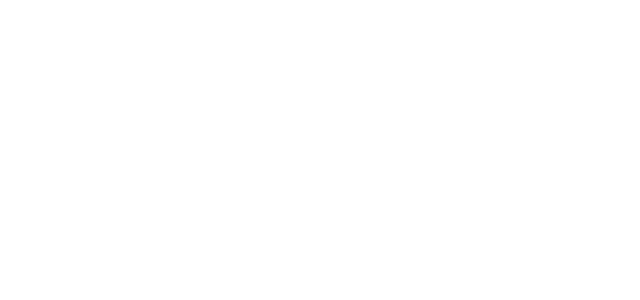
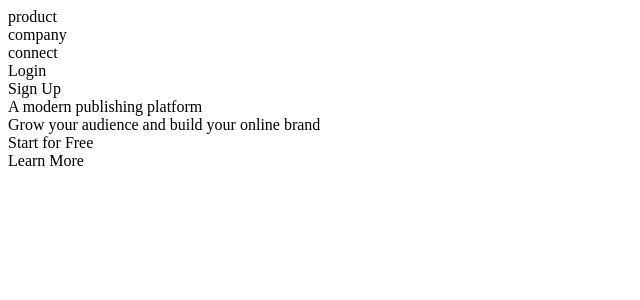
Before and after one commit to TheAncientOwl/blogr-landing-page, a React (Create React App) app: page / in a window 1280 px wide. Shown: the top 300 px of the page, without its empty margins (0-640 px from the left). Built offline with nearby package versions, Linux system fonts and the light colour scheme.

Commit message:
header layout.

```diff
--- /dev/null
+++ b/src/components/header/Button.js
@@ -0,0 +1,5 @@
+import styled from 'styled-components';
+
+const Button = styled.div``;
+
+export default Button;
--- /dev/null
+++ b/src/components/header/content/ContentElements.js
@@ -0,0 +1,7 @@
+import styled from 'styled-components';
+
+export const Title = styled.div``;
+
+export const Subtitle = styled.div``;
+
+export const Buttons = styled.div``;
--- /dev/null
+++ b/src/components/header/content/index.js
@@ -0,0 +1,17 @@
+import { Title, Subtitle, Buttons } from './ContentElements';
+import Button from '../Button';
+
+export default function Content() {
+  return (
+    <>
+      <Title>A modern publishing platform</Title>
+
+      <Subtitle>Grow your audience and build your online brand</Subtitle>
+
+      <Buttons>
+        <Button>Start for Free</Button>
+        <Button inverted>Learn More</Button>
+      </Buttons>
+    </>
+  );
+}
--- a/src/components/header/index.js
+++ b/src/components/header/index.js
@@ -1,3 +1,14 @@
+import styled from 'styled-components';
+import Nav from './nav';
+import Content from './content';
+
+const Container = styled.div``;
+
 export default function Header() {
-  return <div></div>;
+  return (
+    <Container>
+      <Nav />
+      <Content />
+    </Container>
+  );
 }
--- /dev/null
+++ b/src/components/header/nav/Logo.js
@@ -0,0 +1,3 @@
+export default function Logo() {
+  return <div></div>;
+}
--- /dev/null
+++ b/src/components/header/nav/index.js
@@ -0,0 +1,16 @@
+import styled from 'styled-components';
+import Logo from './Logo';
+import NavLinks from './nav-links';
+import Register from './register';
+
+const Container = styled.nav``;
+
+export default function Nav() {
+  return (
+    <Container>
+      <Logo />
+      <NavLinks />
+      <Register />
+    </Container>
+  );
+}
--- /dev/null
+++ b/src/components/header/nav/nav-links/index.js
@@ -0,0 +1,14 @@
+import styled from 'styled-components';
+import Link from './link';
+
+const Container = styled.div``;
+
+export default function NavLinks() {
+  return (
+    <Container>
+      <Link title='product' links={[]} />
+      <Link title='company' links={[]} />
+      <Link title='connect' links={[]} />
+    </Container>
+  );
+}
--- /dev/null
+++ b/src/components/header/nav/nav-links/link/LinkElements.js
@@ -0,0 +1,5 @@
+import styled from 'styled-components';
+
+export const Container = styled.div``;
+
+export const Accordion = styled.div``;
--- /dev/null
+++ b/src/components/header/nav/nav-links/link/index.js
@@ -0,0 +1,17 @@
+import { Container } from './LinkElements';
+import PropTypes from 'prop-types';
+
+/**
+ *
+ * @param {title} accordion display title
+ * @param {links} array of {title: string, link: string}
+ */
+export default function Link({ title, links }) {
+  links;
+  return <Container>{title}</Container>;
+}
+
+Link.propTypes = {
+  title: PropTypes.string.isRequired,
+  links: PropTypes.array.isRequired,
+};
--- /dev/null
+++ b/src/components/header/nav/register/LoginButton.js
@@ -0,0 +1,3 @@
+export default function LoginButton() {
+  return <div>Login</div>;
+}
--- /dev/null
+++ b/src/components/header/nav/register/SignUpButton.js
@@ -0,0 +1,3 @@
+export default function SignUpButton() {
+  return <div>Sign Up</div>;
+}
--- /dev/null
+++ b/src/components/header/nav/register/index.js
@@ -0,0 +1,14 @@
+import styled from 'styled-components';
+import LoginButton from './LoginButton';
+import SignUpButton from './SignUpButton';
+
+const Container = styled.div``;
+
+export default function Register() {
+  return (
+    <Container>
+      <LoginButton />
+      <SignUpButton />
+    </Container>
+  );
+}
```
